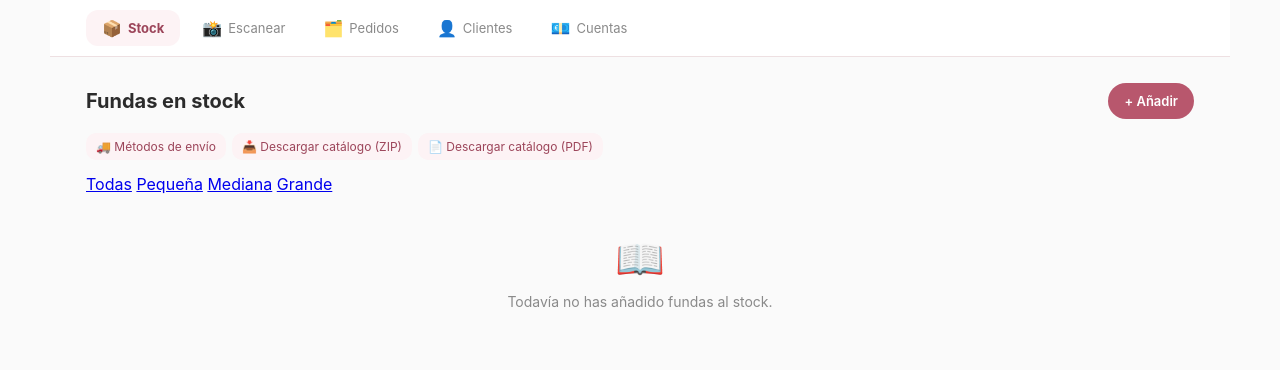
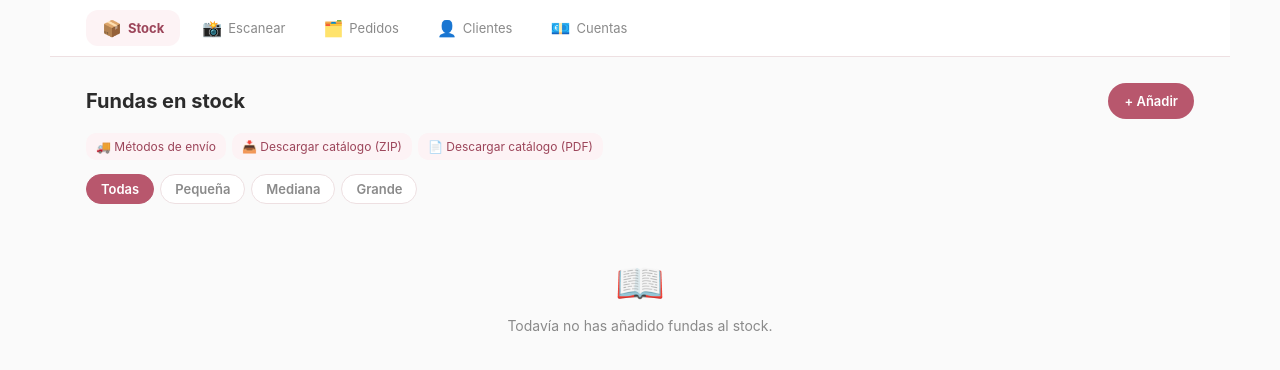
Before and after one commit to mj02jt/bookcovers, a Flask app: page /stock in a window 1280 px wide. Shown: the part 87-457 px from the top of the page. Run offline with Flask 3, Linux system fonts and the light colour scheme.

Commit message:
Add files via upload

```diff
--- a/static/css/style.css
+++ b/static/css/style.css
@@ -555,3 +555,26 @@ a.link-btn {
 
   form.form { max-width: 520px; }
 }
+
+/* Filtro de tamaño en Stock */
+.filter-chips {
+  display: flex;
+  gap: 6px;
+  flex-wrap: wrap;
+  margin-bottom: 14px;
+}
+.filter-chip {
+  border: 1px solid var(--border);
+  border-radius: 20px;
+  padding: 6px 14px;
+  font-size: 13px;
+  font-weight: 600;
+  color: var(--muted);
+  background: var(--card-bg);
+  text-decoration: none;
+}
+.filter-chip.active {
+  background: var(--rose);
+  border-color: var(--rose);
+  color: white;
+}
```
